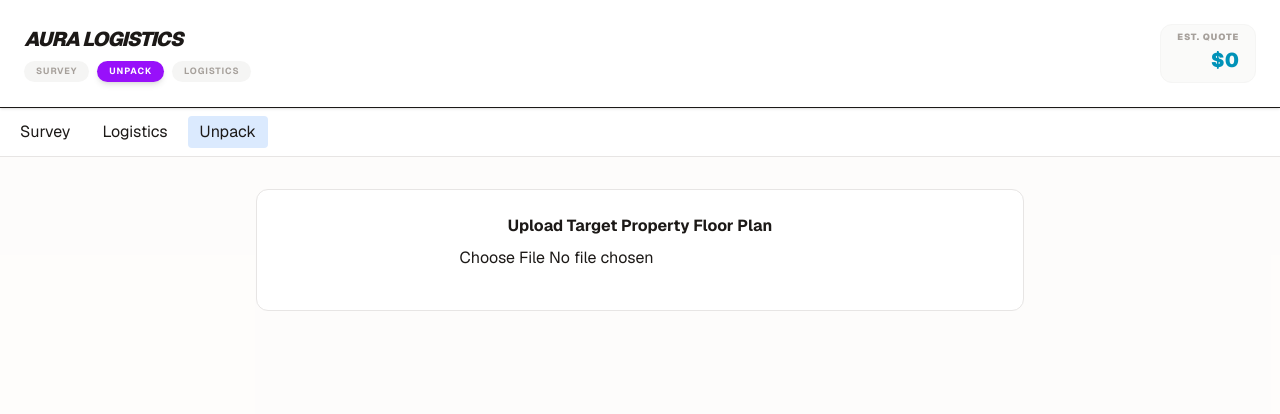
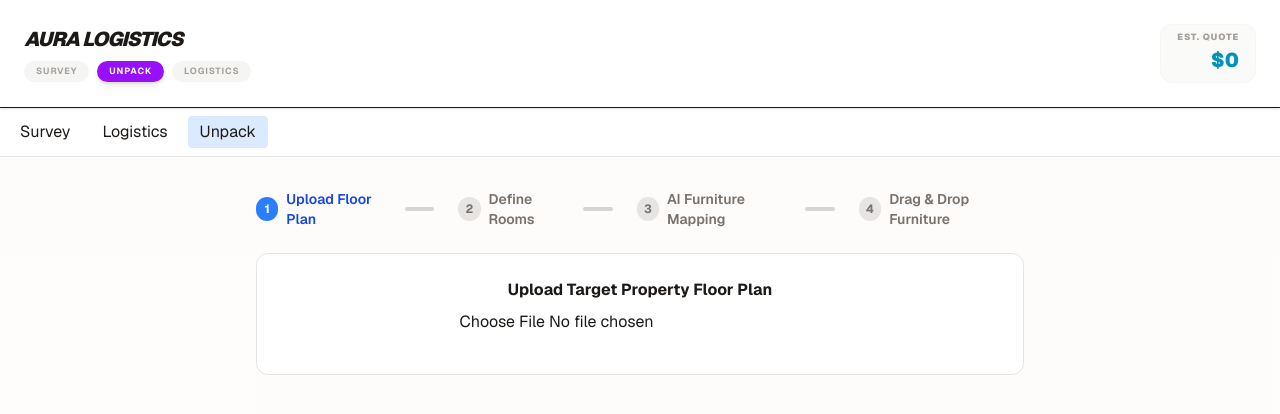
Before and after one commit to matthewlama-bit/AuraScan, a Next.js app: page / in a window 1280 px wide. Both pictures are taken after a click on the button "UNPACK". Shown: the top 414 px of the page. Built offline with nearby package versions, Linux system fonts and the light colour scheme.

Commit message:
feat(unpack): add workflow stepper and floor plan upload integration

```diff
--- a/app/components/UnpackPanel.tsx
+++ b/app/components/UnpackPanel.tsx
@@ -1,21 +1,74 @@
 import React, { useState } from 'react';
 import FloorPlanUpload from './FloorPlanUpload';
 
+// Stepper workflow steps
+const steps = [
+  'Upload Floor Plan',
+  'Define Rooms',
+  'AI Furniture Mapping',
+  'Drag & Drop Furniture',
+];
+
 export default function UnpackPanel() {
+  const [step, setStep] = useState(0);
   const [floorPlanUrl, setFloorPlanUrl] = useState<string | null>(null);
   const [floorPlanFile, setFloorPlanFile] = useState<File | null>(null);
+  // Placeholder for room/area mapping and furniture mapping
+  // const [roomAreas, setRoomAreas] = useState<any[]>([]);
+  // const [furnitureMap, setFurnitureMap] = useState<any[]>([]);
 
   function handleUpload(file: File, url: string) {
     setFloorPlanFile(file);
     setFloorPlanUrl(url);
+    setStep(1);
+  }
+
+  // Stepper UI
+  function Stepper() {
+    return (
+      <div className="flex items-center justify-center gap-4 mb-6">
+        {steps.map((label, idx) => (
+          <div key={idx} className="flex items-center">
+            <div className={`w-6 h-6 flex items-center justify-center rounded-full font-bold text-xs ${step === idx ? 'bg-blue-500 text-white' : 'bg-stone-200 text-stone-500'}`}>{idx + 1}</div>
+            <div className={`ml-2 text-sm font-semibold ${step === idx ? 'text-blue-700' : 'text-stone-500'}`}>{label}</div>
+            {idx < steps.length - 1 && <div className="mx-2 w-8 h-1 bg-stone-300 rounded" />}
+          </div>
+        ))}
+      </div>
+    );
   }
 
   return (
     <div className="w-full max-w-3xl mx-auto space-y-6">
-      <FloorPlanUpload onUpload={handleUpload} />
-      {/* Future: Room drawing and item mapping UI goes here */}
-      {floorPlanUrl && (
-        <div className="text-xs text-stone-500 mt-2">Floor plan uploaded. Next: define rooms/areas.</div>
+      <Stepper />
+      {step === 0 && (
+        <FloorPlanUpload onUpload={handleUpload} />
+      )}
+      {step === 1 && floorPlanUrl && (
+        <div className="bg-white rounded-xl p-6 border border-stone-200 flex flex-col items-center">
+          <img src={floorPlanUrl} alt="Floor plan preview" className="max-w-full max-h-96 rounded shadow mb-4" />
+          <h3 className="font-bold text-stone-900 mb-2">Define Rooms</h3>
+          <p className="text-sm text-stone-500 mb-4">Select a room from the survey, then draw its area on the floor plan.</p>
+          {/* TODO: Room dropdown and area drawing UI */}
+          <button className="mt-4 px-4 py-2 bg-blue-500 text-white rounded" onClick={() => setStep(2)}>Next: AI Mapping</button>
+        </div>
+      )}
+      {step === 2 && floorPlanUrl && (
+        <div className="bg-white rounded-xl p-6 border border-stone-200 flex flex-col items-center">
+          <img src={floorPlanUrl} alt="Floor plan preview" className="max-w-full max-h-96 rounded shadow mb-4" />
+          <h3 className="font-bold text-stone-900 mb-2">AI Furniture Mapping</h3>
+          <p className="text-sm text-stone-500 mb-4">Furniture from the survey will be mapped to rooms automatically.</p>
+          {/* TODO: AI mapping logic and preview UI */}
+          <button className="mt-4 px-4 py-2 bg-blue-500 text-white rounded" onClick={() => setStep(3)}>Next: Drag & Drop</button>
+        </div>
+      )}
+      {step === 3 && floorPlanUrl && (
+        <div className="bg-white rounded-xl p-6 border border-stone-200 flex flex-col items-center">
+          <img src={floorPlanUrl} alt="Floor plan preview" className="max-w-full max-h-96 rounded shadow mb-4" />
+          <h3 className="font-bold text-stone-900 mb-2">Drag & Drop Furniture</h3>
+          <p className="text-sm text-stone-500 mb-4">Move furniture to your preferred locations within each room.</p>
+          {/* TODO: Drag-and-drop UI for furniture placement */}
+        </div>
       )}
     </div>
   );
```
